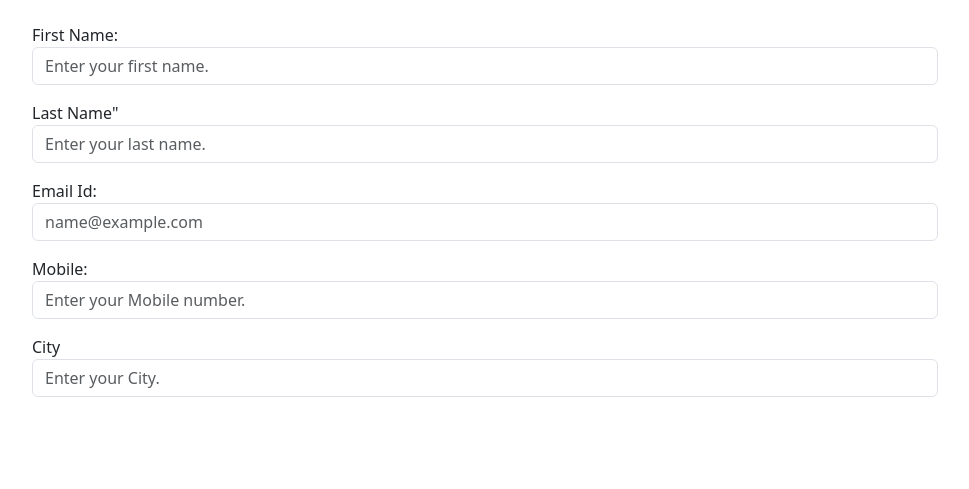
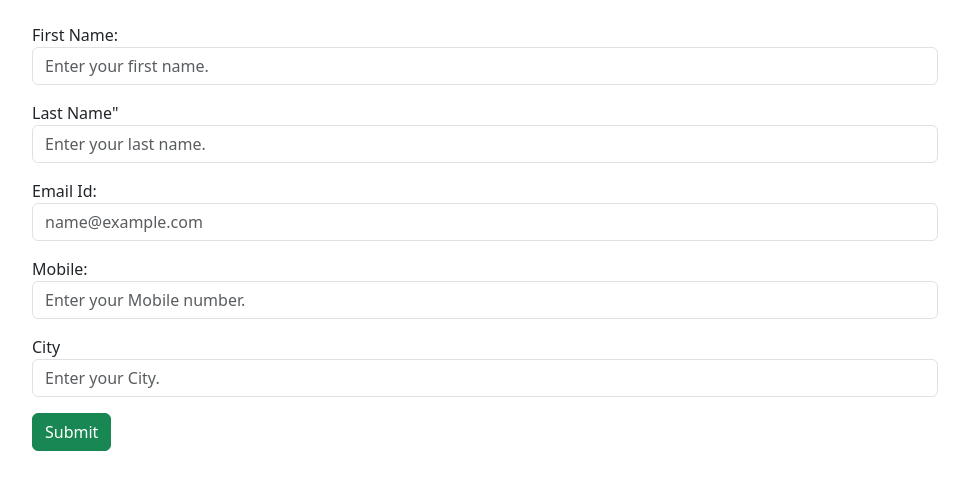
Before and after one commit to ayushrastogi689/Module05_WBT, a plain HTML site: page Day06/Assignment/Q2/index.html in a window 1280 px wide. Shown: the part 131-620 px from the top of the page, without its empty margins (62-1031 px from the left). Drawn offline with nearby package versions, Linux system fonts and the light colour scheme.

Commit message:
Added a Submit button to submit our form values.

```diff
--- a/Day06/Assignment/Q2/index.html
+++ b/Day06/Assignment/Q2/index.html
@@ -39,7 +39,9 @@
             <label for="fullName">City</label>
             <input id="city" class="form-control" type="text" placeholder="Enter your City." aria-required="true">
           </div>
-
+          <div>
+            <button class="btn btn-success add-btn" type="submit" value="submit">Submit</button>
+          </div>
         </form>
 
       </div>
```
